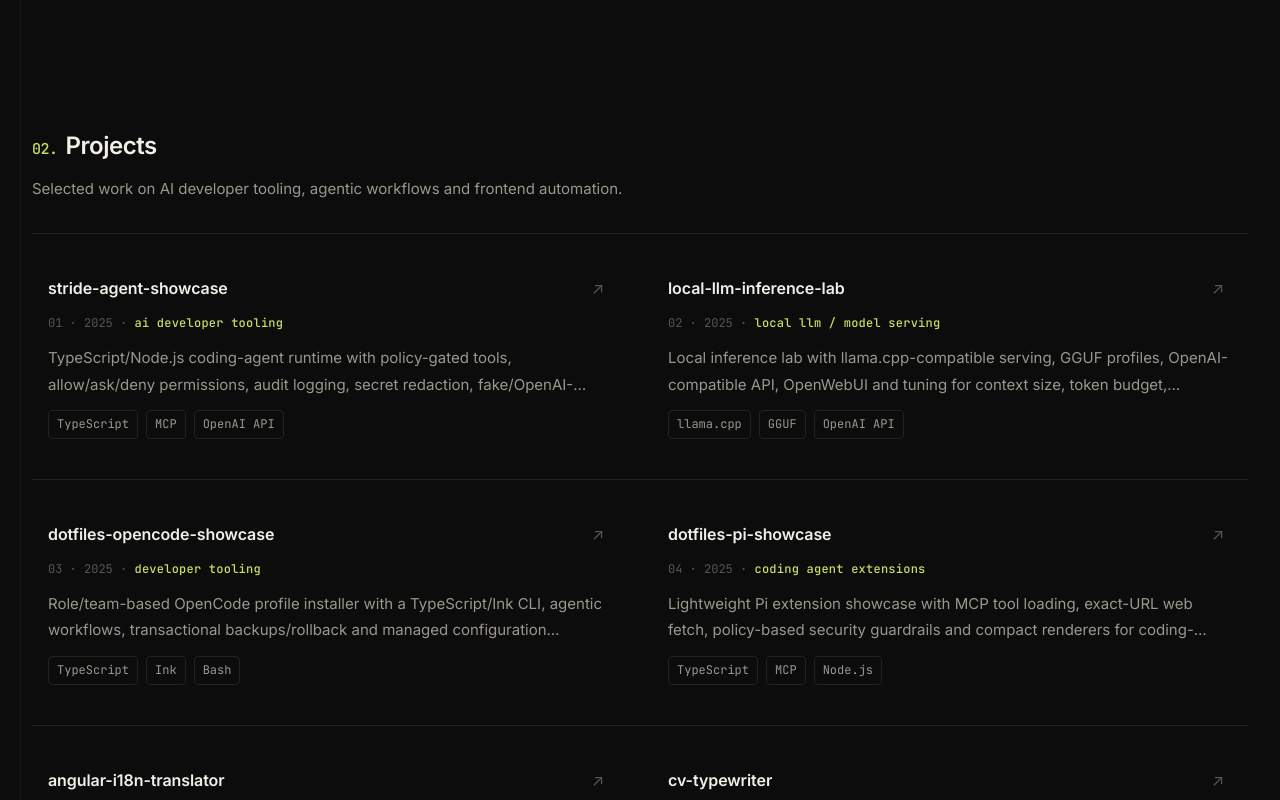
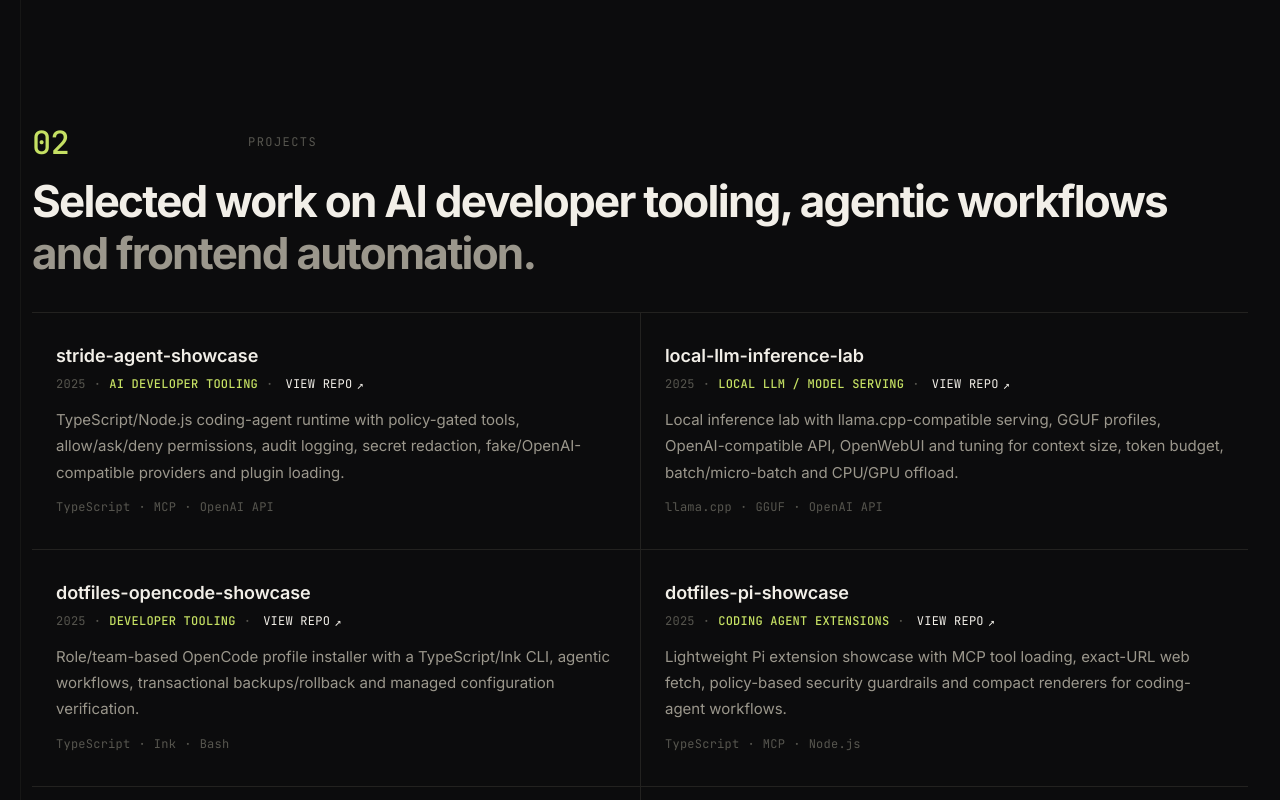
Before and after one commit to RafaGonzalezDev/personal-portfolio, a React (Vite) app: page / in a window 1280 px wide. Shown: the part 2380-3180 px from the top of the page. Built offline with nearby package versions, Linux system fonts and the light colour scheme.

Commit message:
feat(projects): add 2-column grid of project cards
Consistent card typography across all projects. Meta line at the
top (year, category, view repo), title, description, and inline
tags. Uniform padding on all sides for both columns and a vertical
hairline separator.

```diff
--- a/src/sections/Projects.jsx
+++ b/src/sections/Projects.jsx
@@ -1,50 +1,56 @@
 import React from 'react';
 import styles from '@/styles/Projects.module.css';
-import Divider from '@/components/Divider/Divider';
 import { PROJECTS } from '@/constants';
 
-const ProjectRow = React.memo(({ project, index }) => {
-  const indexLabel = String(index + 1).padStart(2, '0');
+const ProjectCard = React.memo(({ project }) => {
   return (
-    <article className={styles.row}>
-      <div className={styles.titleLine}>
-        <h3 className={styles.projectTitle}>
+    <article className={styles.card}>
+      <header className={styles.cardHead}>
+        <h3 className={styles.cardTitle}>
+          {project.githubUrl ? (
             <a
               href={project.githubUrl}
               target="_blank"
               rel="noopener noreferrer"
-            className={styles.titleLink}
+              className={styles.cardTitleLink}
             >
               {project.title}
             </a>
+          ) : (
+            project.title
+          )}
         </h3>
-        {project.githubUrl && (
+        <p className={styles.cardMeta}>
+          <span>{project.year}</span>
+          <span className={styles.metaDot} aria-hidden="true">·</span>
+          <span className={styles.cardCategory}>{project.category}</span>
+          {project.githubUrl ? (
+            <>
+              <span className={styles.metaDot} aria-hidden="true">·</span>
               <a
                 href={project.githubUrl}
                 target="_blank"
                 rel="noopener noreferrer"
-            className={styles.externalLink}
-            aria-label={`View ${project.title} on GitHub`}
+                className={styles.cardLink}
+                aria-label={`Open ${project.title} on GitHub`}
               >
-            <span aria-hidden="true">↗</span>
+                <span className={styles.cardLinkLabel}>View repo</span>
+                <span className={styles.cardLinkArrow} aria-hidden="true">↗</span>
               </a>
-        )}
-      </div>
+            </>
+          ) : null}
+        </p>
+      </header>
 
-      <p className={styles.meta}>
-        <span className={styles.index}>{indexLabel}</span>
-        {' · '}
-        <span className={styles.year}>{project.year}</span>
-        {' · '}
-        <span className={styles.category}>{project.category}</span>
-      </p>
+      <p className={styles.cardDescription}>{project.description}</p>
 
-      <p className={styles.description}>{project.description}</p>
-
-      <ul className={styles.tags}>
-        {project.technologies.map((tech) => (
+      <ul className={styles.cardTags}>
+        {project.technologies.map((tech, techIndex) => (
           <li key={tech} className={styles.tag}>
-            {tech}
+            <span>{tech}</span>
+            {techIndex < project.technologies.length - 1 ? (
+              <span className={styles.tagDot} aria-hidden="true">·</span>
+            ) : null}
           </li>
         ))}
       </ul>
@@ -52,29 +58,25 @@ const ProjectRow = React.memo(({ project, index }) => {
   );
 });
 
-ProjectRow.displayName = 'ProjectRow';
+ProjectCard.displayName = 'ProjectCard';
 
 const Projects = () => {
   return (
     <section className={styles.section} id="projects">
       <header className={styles.header}>
+        <div className={styles.headerTop}>
+          <span className={styles.headerIndex} aria-hidden="true">02</span>
+          <p className={styles.eyebrow}>Projects</p>
+        </div>
         <h2 className={styles.sectionTitle}>
-          <span className={styles.titleIndex}>02.</span>Projects
+          Selected work on AI developer tooling, agentic workflows
+          <span className={styles.sectionTitleAccent}> and frontend automation.</span>
         </h2>
-        <p className={styles.subtitle}>
-          Selected work on AI developer tooling, agentic workflows and frontend
-          automation.
-        </p>
       </header>
 
-      <div className={styles.list}>
-        {PROJECTS.map((project, index) => (
-          <React.Fragment key={project.id}>
-            <ProjectRow project={project} index={index} />
-            {(index + 1) % 2 === 0 && index < PROJECTS.length - 1 && (
-              <Divider />
-            )}
-          </React.Fragment>
+      <div className={styles.grid}>
+        {PROJECTS.map((project) => (
+          <ProjectCard key={project.id} project={project} />
         ))}
       </div>
     </section>
--- a/src/styles/Projects.module.css
+++ b/src/styles/Projects.module.css
@@ -4,175 +4,209 @@
   gap: var(--space-6);
 }
 
+/* ---- Section header (2 rows: compact top + large title) ---- */
 .header {
   display: flex;
   flex-direction: column;
-  gap: var(--space-3);
+  gap: var(--space-4);
+}
+
+.headerTop {
+  display: grid;
+  grid-template-columns: var(--size-meta-column) minmax(0, 1fr);
+  gap: var(--space-5);
+  align-items: center;
+}
+
+.headerIndex {
+  font-family: var(--font-mono);
+  font-size: var(--font-size-3xl);
+  font-weight: var(--font-weight-medium);
+  line-height: 1;
+  color: var(--accent);
+  letter-spacing: var(--tracking-tight);
+}
+
+.eyebrow {
+  font-family: var(--font-mono);
+  font-size: var(--font-size-xs);
+  color: var(--text-faint);
+  text-transform: uppercase;
+  letter-spacing: var(--tracking-widest);
 }
 
 .sectionTitle {
-  display: inline-flex;
-  align-items: baseline;
+  font-size: var(--font-size-4xl);
+  font-weight: var(--font-weight-bold);
+  line-height: var(--line-height-snug);
+  letter-spacing: var(--tracking-tighter);
+  color: var(--text);
+  max-width: 50ch;
+}
+
+.sectionTitleAccent {
+  color: var(--text-muted);
+}
+
+/* ---- Grid: 2 columns ---- */
+.grid {
+  display: grid;
+  grid-template-columns: repeat(2, minmax(0, 1fr));
+  border-top: var(--hairline);
+}
+
+/* ---- Card ---- */
+.card {
+  display: flex;
+  flex-direction: column;
+  gap: var(--space-3);
+  padding: var(--space-6) var(--space-5);
+  border-bottom: var(--hairline);
+  transition: background-color var(--duration-base) var(--ease);
+}
+
+.card:hover {
+  background-color: color-mix(in srgb, var(--bg-subtle) 50%, transparent);
+}
+
+.card:nth-child(even) {
+  border-left: var(--hairline);
+}
+
+/* ---- Card head: title + meta ---- */
+.cardHead {
+  display: flex;
+  flex-direction: column;
   gap: var(--space-2);
-  font-size: var(--font-size-2xl);
+}
+
+.cardTitle {
+  font-size: var(--font-size-xl);
   font-weight: var(--font-weight-semibold);
   color: var(--text);
-  letter-spacing: var(--tracking-tight);
+  letter-spacing: var(--tracking-snug);
+  line-height: var(--line-height-snug);
+  margin: 0;
 }
 
-.titleIndex {
+.cardTitleLink {
+  color: inherit;
+  background-image: linear-gradient(currentColor, currentColor);
+  background-size: 0 1px;
+  background-position: 0 100%;
+  background-repeat: no-repeat;
+  transition: background-size var(--duration-slow) var(--ease),
+    color var(--duration-base) var(--ease);
+}
+
+.cardTitleLink:hover {
+  background-size: 100% 1px;
+  color: var(--accent);
+}
+
+.cardMeta {
+  display: flex;
+  flex-wrap: wrap;
+  align-items: center;
+  gap: var(--space-2);
   font-family: var(--font-mono);
-  font-size: var(--font-size-base);
+  font-size: var(--font-size-xs);
+  text-transform: uppercase;
+  letter-spacing: var(--tracking-wide);
+  color: var(--text-faint);
+  margin: 0;
+}
+
+.cardCategory {
   color: var(--accent);
   font-weight: var(--font-weight-medium);
 }
 
-.subtitle {
-  font-size: var(--font-size-base);
-  color: var(--text-muted);
-  max-width: var(--max-width);
-  line-height: var(--line-height-normal);
+.metaDot {
+  color: var(--text-faint);
+  user-select: none;
 }
 
-.list {
-  display: grid;
-  grid-template-columns: repeat(2, 1fr);
-  column-gap: var(--space-5);
-  row-gap: var(--space-5);
-  padding-top: var(--space-5);
-  border-top: var(--border-thin);
+.cardLink {
+  display: inline-flex;
+  align-items: center;
+  gap: var(--space-1);
+  margin-left: var(--space-1);
+  color: var(--text);
+  transition: color var(--duration-base) var(--ease);
 }
 
-.list hr {
-  grid-column: 1 / -1;
+.cardLinkLabel {
+  border-bottom: 1px solid transparent;
+  transition: border-color var(--duration-base) var(--ease);
 }
 
-.row {
-  display: flex;
-  flex-direction: column;
-  gap: var(--space-3);
-  padding: var(--space-4);
-  transition: background-color var(--duration-base) var(--ease);
+.cardLink:hover {
+  color: var(--accent);
 }
 
-.row:hover {
-  background-color: var(--bg-subtle);
-  border-radius: var(--radius-sm);
+.cardLink:hover .cardLinkLabel {
+  border-bottom-color: var(--accent);
 }
 
-/* ===== TITLE LINE ===== */
-.titleLine {
-  display: flex;
-  align-items: baseline;
-  justify-content: space-between;
-  gap: var(--space-4);
+.cardLinkArrow {
+  line-height: 1;
+  transition: transform var(--duration-base) var(--ease);
 }
 
-.projectTitle {
-  font-size: var(--font-size-lg);
-  font-weight: var(--font-weight-semibold);
-  color: var(--text);
-  letter-spacing: var(--tracking-snug);
+.cardLink:hover .cardLinkArrow {
+  transform: translate(2px, -2px);
+}
+
+/* ---- Card body ---- */
+.cardDescription {
+  font-size: var(--font-size-base);
+  line-height: var(--line-height-relaxed);
+  color: var(--text-muted);
   margin: 0;
 }
 
-.titleLink {
-  color: var(--text);
-  border-bottom: var(--border-thin);
-  border-bottom-color: transparent;
-  transition: color var(--duration-base) var(--ease),
-    border-color var(--duration-base) var(--ease);
-}
-
-.titleLink:hover {
-  color: var(--accent);
-  border-bottom-color: var(--accent);
-}
-
-.externalLink {
-  display: inline-flex;
+.cardTags {
+  display: flex;
+  flex-wrap: wrap;
   align-items: center;
-  justify-content: center;
-  width: var(--size-control-sm);
-  height: var(--size-control-sm);
-  color: var(--text-faint);
-  font-size: var(--font-size-lg);
-  line-height: 1;
-  flex-shrink: 0;
-  transition: color var(--duration-base) var(--ease),
-    transform var(--duration-base) var(--ease);
-}
-
-.externalLink:hover {
-  color: var(--accent);
-  transform: translate(var(--hover-lift), calc(-1 * var(--hover-lift)));
-}
-
-/* ===== META LINE ===== */
-.meta {
+  gap: 0;
   font-family: var(--font-mono);
   font-size: var(--font-size-xs);
   color: var(--text-faint);
+  letter-spacing: var(--tracking-wide);
+  margin: 0;
 }
 
-.index,
-.year {
+.tag {
+  display: inline-flex;
+  align-items: center;
+}
+
+.tagDot {
+  margin: 0 var(--space-2);
   color: var(--text-faint);
 }
 
-.category {
-  color: var(--accent);
-  font-weight: var(--font-weight-medium);
-  text-transform: lowercase;
-  letter-spacing: var(--tracking-wide);
-}
-
-/* ===== DESCRIPTION ===== */
-.description {
-  font-size: var(--font-size-base);
-  line-height: var(--line-height-relaxed);
-  color: var(--text-muted);
-  max-width: var(--max-width);
-  display: -webkit-box;
-  -webkit-line-clamp: 2;
-  line-clamp: 2;
-  -webkit-box-orient: vertical;
-  overflow: hidden;
-  text-overflow: ellipsis;
-}
-
-/* ===== TAGS ===== */
-.tags {
-  display: flex;
-  flex-wrap: wrap;
-  gap: var(--space-2);
-}
-
-.tag {
-  font-family: var(--font-mono);
-  font-size: var(--font-size-xs);
-  color: var(--text-muted);
-  padding: var(--space-1) var(--space-2);
-  border: var(--border-thin);
-  border-radius: var(--radius-sm);
-  white-space: nowrap;
-}
-
-/* ===== RESPONSIVE ===== */
+/* ---- Responsive ---- */
 @media (max-width: 768px) {
-  .list {
+  .headerTop {
+    grid-template-columns: 1fr;
+    gap: var(--space-3);
+  }
+  .headerIndex {
+    font-size: var(--font-size-2xl);
+  }
+  .sectionTitle {
+    font-size: var(--font-size-3xl);
+  }
+  .grid {
     grid-template-columns: 1fr;
   }
-  .row {
-    padding: var(--space-3);
-    gap: var(--space-2);
-  }
-  .titleLine {
-    flex-direction: column;
-    align-items: flex-start;
-    gap: var(--space-2);
-  }
-  .externalLink {
-    align-self: flex-end;
+  .card,
+  .card:nth-child(odd),
+  .card:nth-child(even) {
+    padding: var(--space-5) 0;
+    border-left: 0;
   }
 }
```
Lines whose indentation alone changed are shown as unchanged.
